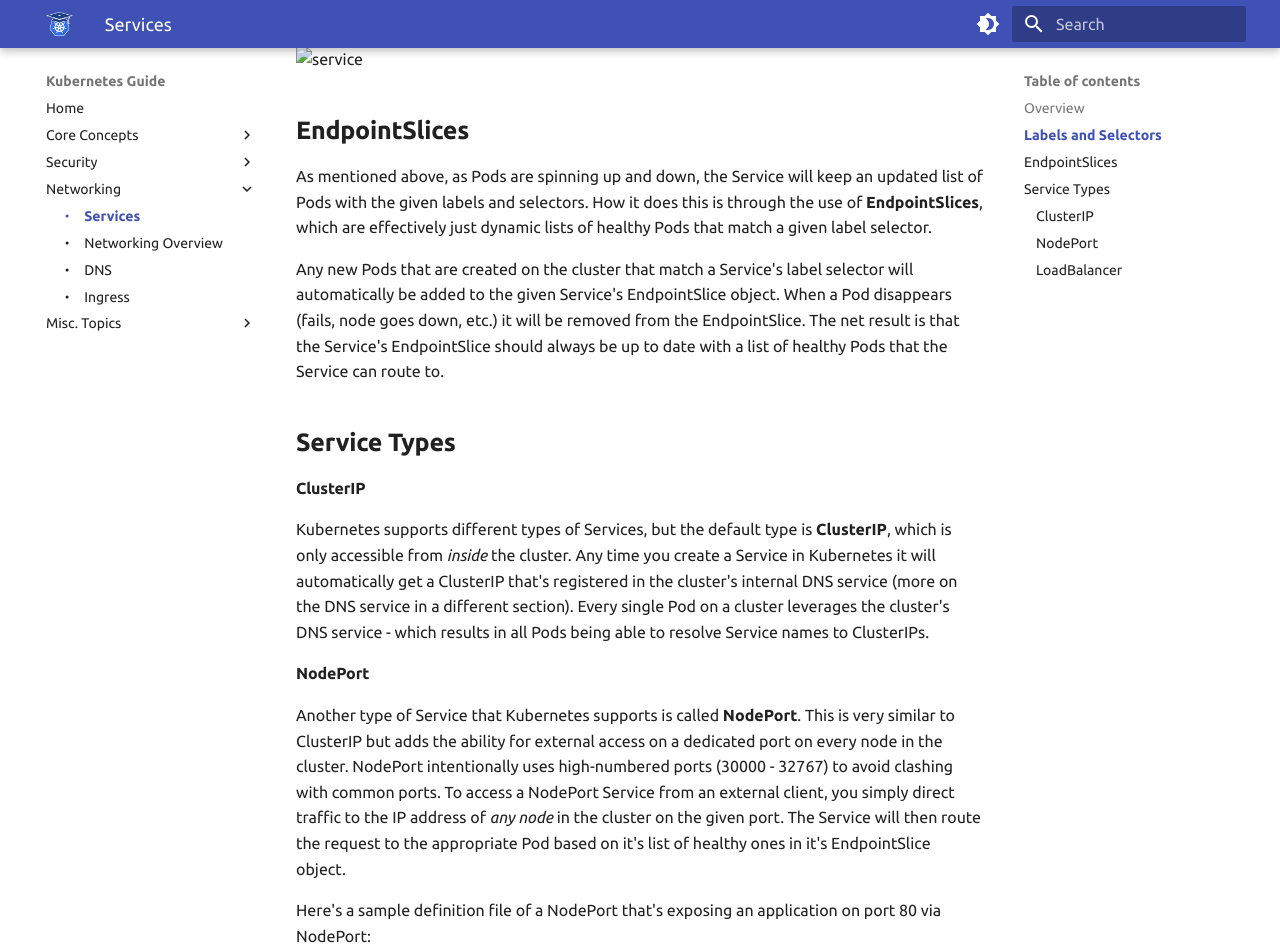
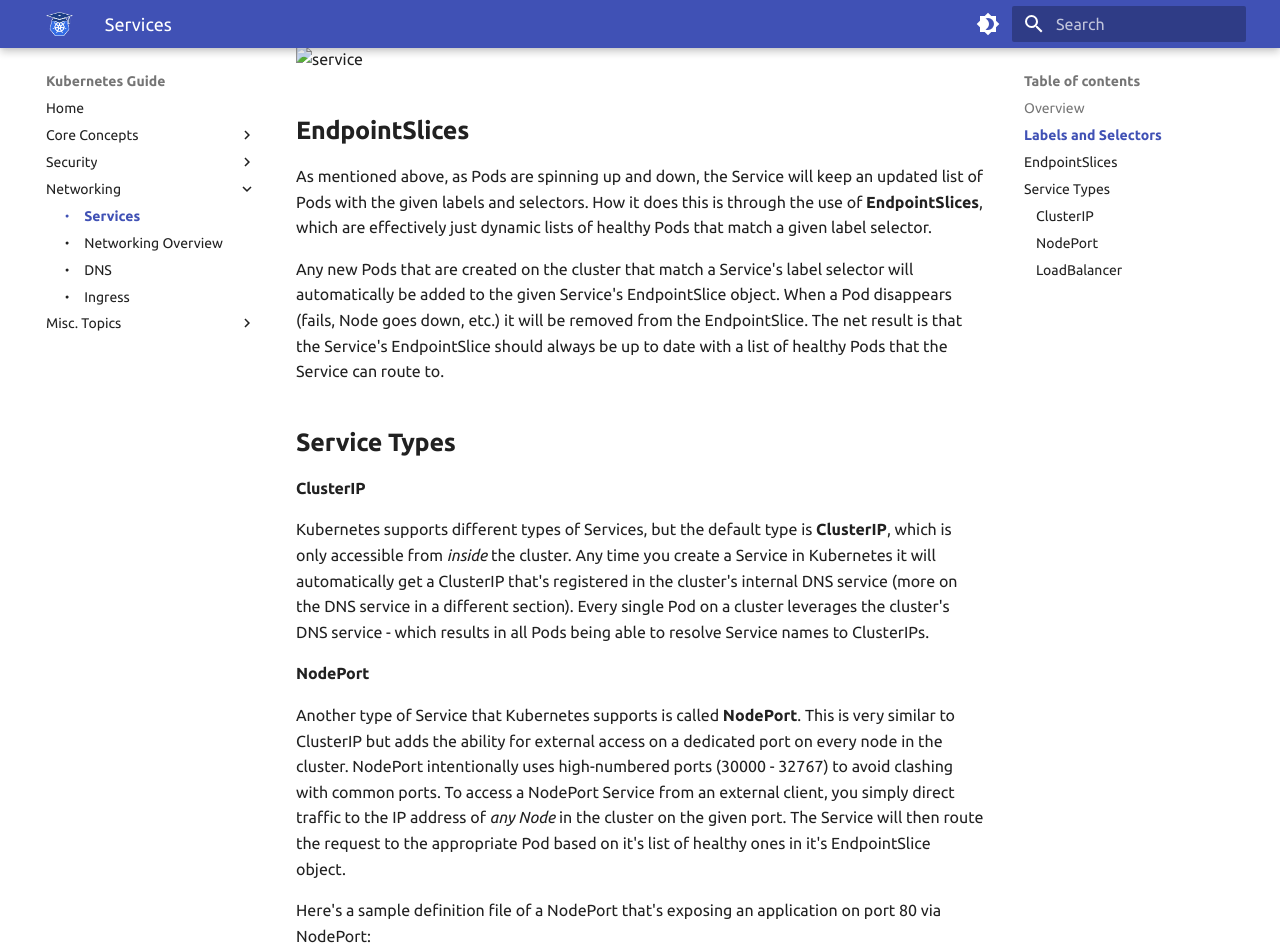
Before and after one commit to Braundo/kubernetes-guide, an MkDocs documentation site: the page built from docs/networking/services.md, in a window 1280 px wide and 1400 px high, scrolled down 1026 px. Shown: the top 952 px of the window. Built offline with MkDocs 1.6.1 and Material for MkDocs 9.7.7, drawn with Linux system fonts in a browser that asks for light colours.

```diff
--- a/docs/networking/services.md
+++ b/docs/networking/services.md
@@ -25,14 +25,14 @@ One thing to note is that Pods *can* have extra labels and still be managed by t
 ## EndpointSlices
 As mentioned above, as Pods are spinning up and down, the Service will keep an updated list of Pods with the given labels and selectors. How it does this is through the use of **EndpointSlices**, which are effectively just dynamic lists of healthy Pods that match a given label selector.
 
-Any new Pods that are created on the cluster that match a Service's label selector will automatically be added to the given Service's EndpointSlice object. When a Pod disappears (fails, node goes down, etc.) it will be removed from the EndpointSlice. The net result is that the Service's EndpointSlice should always be up to date with a list of healthy Pods that the Service can route to.
+Any new Pods that are created on the cluster that match a Service's label selector will automatically be added to the given Service's EndpointSlice object. When a Pod disappears (fails, Node goes down, etc.) it will be removed from the EndpointSlice. The net result is that the Service's EndpointSlice should always be up to date with a list of healthy Pods that the Service can route to.
 
 ## Service Types
 #### ClusterIP
 Kubernetes supports different types of Services, but the default type is **ClusterIP**, which is only accessible from *inside* the cluster. Any time you create a Service in Kubernetes it will automatically get a ClusterIP that's registered in the cluster's internal DNS service (more on the DNS service in a different section). Every single Pod on a cluster leverages the cluster's DNS service - which results in all Pods being able to resolve Service names to ClusterIPs.
 
 #### NodePort
-Another type of Service that Kubernetes supports is called **NodePort**. This is very similar to ClusterIP but adds the ability for external access on a dedicated port on every node in the cluster. NodePort intentionally uses high-numbered ports (30000 - 32767) to avoid clashing with common ports. To access a NodePort Service from an external client, you simply direct traffic to the IP address of *any node* in the cluster on the given port. The Service will then route the request to the appropriate Pod based on it's list of healthy ones in it's EndpointSlice object.
+Another type of Service that Kubernetes supports is called **NodePort**. This is very similar to ClusterIP but adds the ability for external access on a dedicated port on every node in the cluster. NodePort intentionally uses high-numbered ports (30000 - 32767) to avoid clashing with common ports. To access a NodePort Service from an external client, you simply direct traffic to the IP address of *any  Node* in the cluster on the given port. The Service will then route the request to the appropriate Pod based on it's list of healthy ones in it's EndpointSlice object.
 
 Here's a sample definition file of a NodePort that's exposing an application on port 80 via NodePort:
 
```
